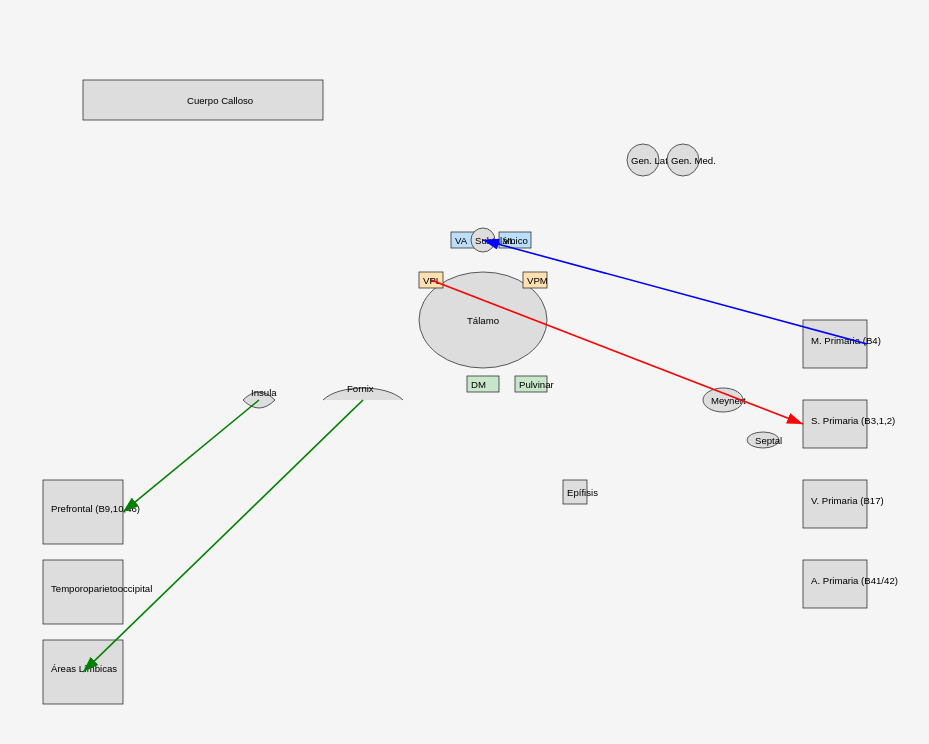
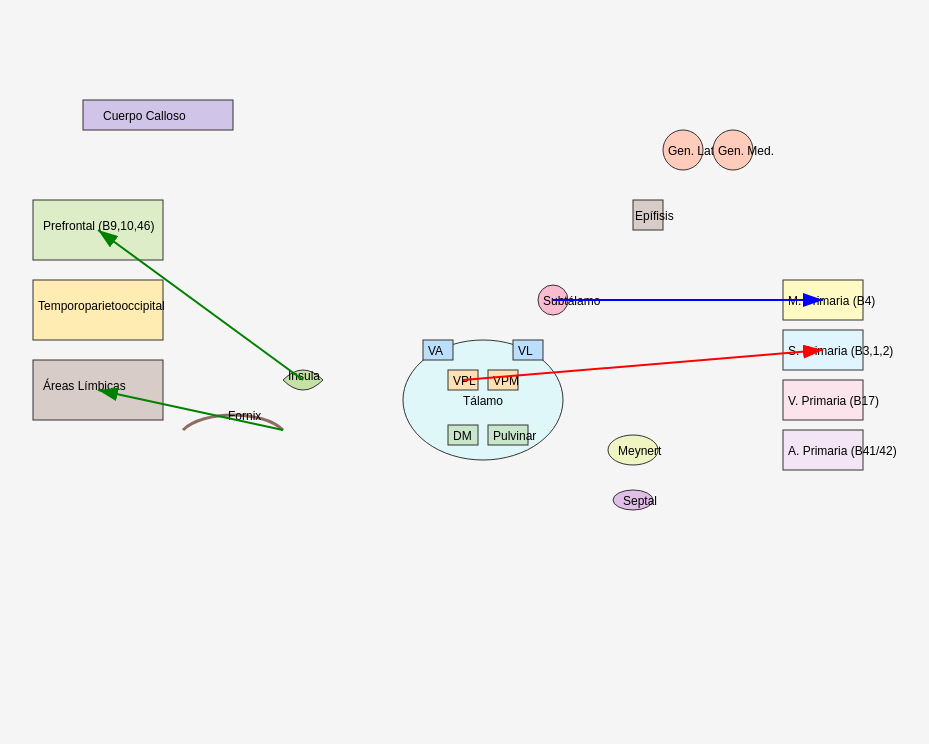
Before and after one commit to lucas-delgado/Brian-pathways, a plain HTML site: page index.html in a window 1280 px wide. Shown: the whole page, without its empty margins (157-1086 px from the left). Drawn offline with nearby package versions, Linux system fonts and the light colour scheme.

Commit message:
Update index.html

```diff
--- a/index.html
+++ b/index.html
@@ -1,11 +1,9 @@
 <!DOCTYPE html>
 <html lang="es">
 <head>
-  <meta charset="UTF-8">
-  <meta name="viewport" content="width=device-width, initial-scale=1.0">
+  <meta charset="UTF-8" />
   <title>Diagrama Interactivo de Estructuras Cerebrales</title>
   <style>
-    /* Estilos generales */
     body {
       margin: 0;
       overflow: hidden;
@@ -21,7 +19,7 @@
       width: 100%;
       height: 100%;
     }
-    /* Estilos para las estructuras y etiquetas */
+    /* Estilos de las estructuras */
     .structure {
       stroke: #333;
       stroke-width: 1;
@@ -55,10 +53,9 @@
 </head>
 <body>
   <div id="diagram-container">
-    <!-- El SVG se insertará aquí -->
-    <svg id="brainDiagram" viewBox="0 0 1200 1000">
-      <!-- Se definirán los marcadores para las flechas en la parte de definiciones -->
+    <svg id="brainDiagram" viewBox="0 0 1200 800">
       <defs>
+        <!-- Definición de marcadores para las flechas -->
         <marker id="arrowhead-red" markerWidth="10" markerHeight="7" refX="10" refY="3.5" orient="auto">
           <polygon points="0 0, 10 3.5, 0 7" fill="red" />
         </marker>
@@ -69,126 +66,146 @@
           <polygon points="0 0, 10 3.5, 0 7" fill="green" />
         </marker>
       </defs>
-            <!-- Grupo principal para habilitar el pan y zoom -->
+
+      <!-- Grupo principal para zoom y pan -->
       <g id="zoomGroup">
-        <!-- Sección: Tálamo y subdivisiones -->
-        <g id="thalamus" class="structure-group">
-          <!-- Representación global del Tálamo -->
-          <ellipse cx="600" cy="400" rx="80" ry="60" class="structure" fill="#e0f7fa" />
-          <text x="580" y="405" class="label">Tálamo</text>
-          <!-- Subdivisiones: Sensitivos -->
-          <g id="thalamus-sensory">
-            <rect x="520" y="340" width="30" height="20" fill="#ffe0b2" stroke="#333" />
-            <text x="525" y="355" class="label" font-size="10">VPL</text>
-            <rect x="650" y="340" width="30" height="20" fill="#ffe0b2" stroke="#333" />
-            <text x="655" y="355" class="label" font-size="10">VPM</text>
-          </g>
-          <!-- Subdivisiones: Asociativos -->
-          <g id="thalamus-associative">
-            <rect x="580" y="470" width="40" height="20" fill="#c8e6c9" stroke="#333" />
-            <text x="585" y="485" class="label" font-size="10">DM</text>
-            <rect x="640" y="470" width="40" height="20" fill="#c8e6c9" stroke="#333" />
-            <text x="645" y="485" class="label" font-size="10">Pulvinar</text>
-          </g>
-          <!-- Subdivisiones: Motor -->
-          <g id="thalamus-motor">
-            <rect x="560" y="290" width="40" height="20" fill="#bbdefb" stroke="#333" />
-            <text x="565" y="305" class="label" font-size="10">VA</text>
-            <rect x="620" y="290" width="40" height="20" fill="#bbdefb" stroke="#333" />
-            <text x="625" y="305" class="label" font-size="10">VL</text>
-          </g>
-        </g>
+        <!-- ============================= -->
+        <!-- 1. TALAMO Y SUBDIVISIONES   -->
+        <!-- ============================= -->
+        <!-- Tálamo global -->
+        <ellipse cx="600" cy="400" rx="80" ry="60" fill="#e0f7fa" stroke="#333" stroke-width="1"></ellipse>
+        <text x="580" y="405" class="label">Tálamo</text>
 
-        <!-- Sección: Commissuras y cuerpos interconectores -->
-        <g id="commissures">
-          <!-- Fornix -->
-          <path d="M400,500 C420,480 480,480 500,500" class="structure" fill="none" stroke="#8d6e63" stroke-width="4"/>
-          <text x="430" y="490" class="label">Fornix</text>
-          <!-- Cuerpo Calloso -->
-          <rect x="100" y="100" width="300" height="50" class="structure" fill="#d1c4e9" />
-          <text x="230" y="130" class="label">Cuerpo Calloso</text>
-          <!-- Núcleos Geniculados -->
-          <circle cx="800" cy="200" r="20" class="structure" fill="#ffccbc" />
-          <text x="785" y="205" class="label" font-size="10">Gen. Lat.</text>
-          <circle cx="850" cy="200" r="20" class="structure" fill="#ffccbc" />
-          <text x="835" y="205" class="label" font-size="10">Gen. Med.</text>
-        </g>
+        <!-- Núcleos sensitivos: VPL, VPM -->
+        <rect x="565" y="370" width="30" height="20" fill="#ffe0b2" stroke="#333"></rect>
+        <text x="570" y="385" class="label" font-size="10">VPL</text>
+        <rect x="605" y="370" width="30" height="20" fill="#ffe0b2" stroke="#333"></rect>
+        <text x="610" y="385" class="label" font-size="10">VPM</text>
 
-        <!-- Sección: Otras estructuras específicas -->
-        <g id="other-structures">
-          <!-- Núcleo Subtalámico -->
-          <circle cx="600" cy="300" r="15" class="structure" fill="#f8bbd0" />
-          <text x="590" y="305" class="label" font-size="10">Subtalámico</text>
-          <!-- Epífisis -->
-          <rect x="700" y="600" width="30" height="30" class="structure" fill="#d7ccc8" />
-          <text x="705" y="620" class="label" font-size="10">Epífisis</text>
-          <!-- Insula -->
-          <path d="M300,500 Q320,480 340,500 Q320,520 300,500" class="structure" fill="#c5e1a5" stroke="#333" stroke-width="1"/>
-          <text x="310" y="495" class="label" font-size="10">Insula</text>
-        </g>
+        <!-- Núcleos asociativos: DM, Pulvinar -->
+        <rect x="565" y="425" width="30" height="20" fill="#c8e6c9" stroke="#333"></rect>
+        <text x="570" y="440" class="label" font-size="10">DM</text>
+        <rect x="605" y="425" width="40" height="20" fill="#c8e6c9" stroke="#333"></rect>
+        <text x="610" y="440" class="label" font-size="10">Pulvinar</text>
 
-        <!-- Sección: Núcleo Basalis y Núcleos Septales -->
-        <g id="basal-forebrain">
-          <!-- Núcleo Basalis de Meynert -->
-          <ellipse cx="900" cy="500" rx="25" ry="15" class="structure" fill="#f0f4c3" />
-          <text x="885" y="505" class="label" font-size="10">Meynert</text>
-          <!-- Núcleos Septales -->
-          <ellipse cx="950" cy="550" rx="20" ry="10" class="structure" fill="#e1bee7" />
-          <text x="940" y="555" class="label" font-size="10">Septal</text>
-        </g>
+        <!-- Núcleos motores: VA, VL -->
+        <rect x="540" y="340" width="30" height="20" fill="#bbdefb" stroke="#333"></rect>
+        <text x="545" y="355" class="label" font-size="10">VA</text>
+        <rect x="630" y="340" width="30" height="20" fill="#bbdefb" stroke="#333"></rect>
+        <text x="635" y="355" class="label" font-size="10">VL</text>
 
-        <!-- Sección: Áreas Corticales: Primarias y Asociativas -->
-        <g id="cortical-areas">
-          <!-- Área Motora Primaria (Brodmann 4) -->
-          <rect x="1000" y="400" width="80" height="60" class="structure" fill="#fff9c4" />
-          <text x="1010" y="430" class="label" font-size="10">M. Primaria (B4)</text>
-          <!-- Área Somatosensorial Primaria (B3,1,2) -->
-          <rect x="1000" y="500" width="80" height="60" class="structure" fill="#e1f5fe" />
-          <text x="1010" y="530" class="label" font-size="10">S. Primaria (B3,1,2)</text>
-          <!-- Área Visual Primaria (Brodmann 17) -->
-          <rect x="1000" y="600" width="80" height="60" class="structure" fill="#fce4ec" />
-          <text x="1010" y="630" class="label" font-size="10">V. Primaria (B17)</text>
-          <!-- Área Auditiva Primaria (B41/42) -->
-          <rect x="1000" y="700" width="80" height="60" class="structure" fill="#f3e5f5" />
-          <text x="1010" y="730" class="label" font-size="10">A. Primaria (B41/42)</text>
-          <!-- Áreas Asociativas: Prefrontal, Temporoparietooccipital, y Áreas Límbicas -->
-          <rect x="50" y="600" width="100" height="80" class="structure" fill="#dcedc8" />
-          <text x="60" y="640" class="label" font-size="10">Prefrontal (B9,10,46)</text>
-          <rect x="50" y="700" width="100" height="80" class="structure" fill="#ffecb3" />
-          <text x="60" y="740" class="label" font-size="10">Temporoparietooccipital</text>
-          <rect x="50" y="800" width="100" height="80" class="structure" fill="#d7ccc8" />
-          <text x="60" y="840" class="label" font-size="10">Áreas Límbicas</text>
-        </g>
+        <!-- Subtálamo -->
+        <circle cx="670" cy="300" r="15" fill="#f8bbd0" stroke="#333" stroke-width="1"></circle>
+        <text x="660" y="305" class="label" font-size="10">Subtálamo</text>
 
-        <!-- Sección: Conexiones entre estructuras con flechas -->
+        <!-- ============================= -->
+        <!-- 2. CUERPOS GENICULADOS       -->
+        <!-- ============================= -->
+        <circle cx="800" cy="150" r="20" fill="#ffccbc" stroke="#333" stroke-width="1"></circle>
+        <text x="785" y="155" class="label" font-size="10">Gen. Lat.</text>
+        <circle cx="850" cy="150" r="20" fill="#ffccbc" stroke="#333" stroke-width="1"></circle>
+        <text x="835" y="155" class="label" font-size="10">Gen. Med.</text>
+
+        <!-- ============================= -->
+        <!-- 3. ESTRUCTURAS DE CONEXIÓN   -->
+        <!-- ============================= -->
+        <!-- Fornix (simple arco) -->
+        <path d="M300,430 C320,410 380,410 400,430" fill="none" stroke="#8d6e63" stroke-width="3"></path>
+        <text x="345" y="420" class="label" font-size="10">Fornix</text>
+
+        <!-- Cuerpo Calloso (representación simple) -->
+        <rect x="200" y="100" width="150" height="30" fill="#d1c4e9" stroke="#333"></rect>
+        <text x="220" y="120" class="label">Cuerpo Calloso</text>
+
+        <!-- ============================= -->
+        <!-- 4. OTRAS ESTRUCTURAS         -->
+        <!-- ============================= -->
+        <!-- Epífisis -->
+        <rect x="750" y="200" width="30" height="30" fill="#d7ccc8" stroke="#333"></rect>
+        <text x="752" y="220" class="label" font-size="10">Epífisis</text>
+
+        <!-- Insula -->
+        <path d="M400,380 Q420,360 440,380 Q420,400 400,380" fill="#c5e1a5" stroke="#333" stroke-width="1"></path>
+        <text x="405" y="380" class="label" font-size="10">Insula</text>
+
+        <!-- Núcleo Basalis de Meynert -->
+        <ellipse cx="750" cy="450" rx="25" ry="15" fill="#f0f4c3" stroke="#333" stroke-width="1"></ellipse>
+        <text x="735" y="455" class="label" font-size="10">Meynert</text>
+
+        <!-- Núcleos Septales -->
+        <ellipse cx="750" cy="500" rx="20" ry="10" fill="#e1bee7" stroke="#333" stroke-width="1"></ellipse>
+        <text x="740" y="505" class="label" font-size="10">Septal</text>
+
+        <!-- ============================= -->
+        <!-- 5. AREAS CORTICALES          -->
+        <!-- ============================= -->
+        <!-- Áreas Primarias -->
+        <rect x="900" y="280" width="80" height="40" fill="#fff9c4" stroke="#333"></rect>
+        <text x="905" y="305" class="label" font-size="10">M. Primaria (B4)</text>
+
+        <rect x="900" y="330" width="80" height="40" fill="#e1f5fe" stroke="#333"></rect>
+        <text x="905" y="355" class="label" font-size="10">S. Primaria (B3,1,2)</text>
+
+        <rect x="900" y="380" width="80" height="40" fill="#fce4ec" stroke="#333"></rect>
+        <text x="905" y="405" class="label" font-size="10">V. Primaria (B17)</text>
+
+        <rect x="900" y="430" width="80" height="40" fill="#f3e5f5" stroke="#333"></rect>
+        <text x="905" y="455" class="label" font-size="10">A. Primaria (B41/42)</text>
+
+        <!-- Áreas Asociativas: Prefrontal, TPO, Límbicas -->
+        <rect x="150" y="200" width="130" height="60" fill="#dcedc8" stroke="#333"></rect>
+        <text x="160" y="230" class="label" font-size="10">Prefrontal (B9,10,46)</text>
+
+        <rect x="150" y="280" width="130" height="60" fill="#ffecb3" stroke="#333"></rect>
+        <text x="155" y="310" class="label" font-size="10">Temporoparietooccipital</text>
+
+        <rect x="150" y="360" width="130" height="60" fill="#d7ccc8" stroke="#333"></rect>
+        <text x="160" y="390" class="label" font-size="10">Áreas Límbicas</text>
+
+        <!-- ============================= -->
+        <!-- 6. CONEXIONES (FLECHAS)      -->
+        <!-- ============================= -->
         <g id="connections">
-          <!-- Conexión sensorial: Desde VPL (x=535,y=350) hacia S. Primaria -->
-          <line x1="535" y1="350" x2="1000" y2="530" class="arrow-sensorial" />
-          <!-- Conexión motora: Desde M. Primaria (x≈1080,y=430) hacia Subtalámico -->
-          <line x1="1080" y1="430" x2="600" y2="300" class="arrow-motor" />
-          <!-- Conexión moduladora: Desde Insula (x=320,y=500) hacia Prefrontal -->
-          <line x1="320" y1="500" x2="150" y2="640" class="arrow-modulator" />
-          <!-- Conexión adicional: Desde Fornix hacia Áreas Límbicas -->
-          <line x1="450" y1="500" x2="100" y2="840" class="arrow-modulator" />
+          <!-- 6.1 Flecha sensorial (rojo) desde VPL (centro aprox x=580,y=380) a S. Primaria (centro aprox x=940,y=350) -->
+          <line
+            x1="580" y1="380"
+            x2="940" y2="350"
+            class="arrow-sensorial" />
+
+          <!-- 6.2 Flecha motora (azul) desde Subtálamo (x=670,y=300) a M. Primaria (centro aprox x=940,y=300) -->
+          <line
+            x1="670" y1="300"
+            x2="940" y2="300"
+            class="arrow-motor" />
+
+          <!-- 6.3 Flecha moduladora (verde) desde Insula (aprox x=420,y=380) a Prefrontal (centro aprox x=215,y=230) -->
+          <line
+            x1="420" y1="380"
+            x2="215" y2="230"
+            class="arrow-modulator" />
+
+          <!-- 6.4 Flecha moduladora (verde) desde Fornix (aprox x=400,y=430) a Áreas Límbicas (centro aprox x=215,y=390) -->
+          <line
+            x1="400" y1="430"
+            x2="215" y2="390"
+            class="arrow-modulator" />
         </g>
       </g>
     </svg>
   </div>
-    <!-- Importar la librería D3 para zoom y pan -->
+
+  <!-- Importar D3.js para habilitar zoom y pan -->
   <script src="https://d3js.org/d3.v7.min.js"></script>
   <script>
-    // Selecciona el elemento SVG y el grupo que contiene todo el diagrama.
     const svg = d3.select("#brainDiagram");
     const zoomGroup = d3.select("#zoomGroup");
 
-    // Configura el comportamiento de zoom (con escalas de 0.5 a 10 veces)
     const zoom = d3.zoom()
-      .scaleExtent([0.5, 10])
+      .scaleExtent([0.5, 10])   // Permite alejar hasta 0.5x y acercar hasta 10x
       .on("zoom", (event) => {
         zoomGroup.attr("transform", event.transform);
       });
 
-    // Aplica el zoom al elemento SVG
     svg.call(zoom);
   </script>
 </body>
```
